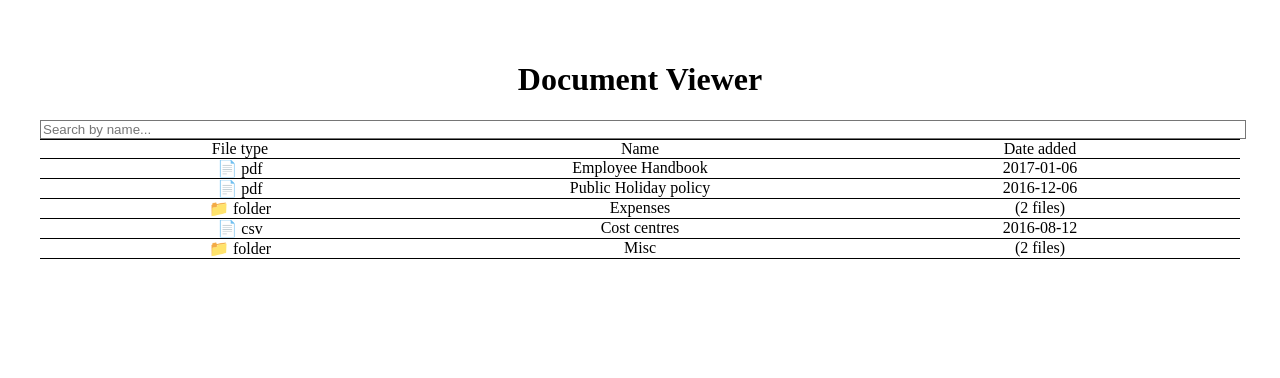
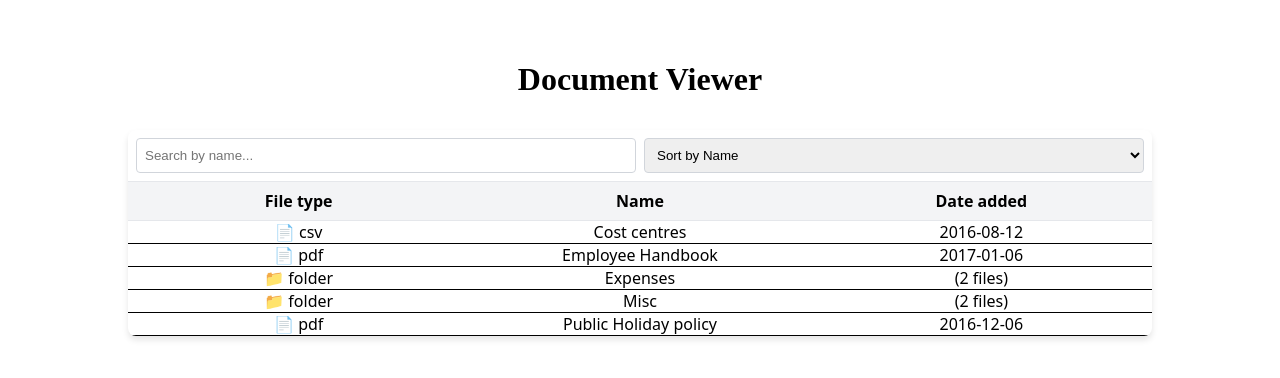
Before and after one commit to DarrenAPowell/bright, a React (Vite) app: page / in a window 1280 px wide. Shown: the top 378 px of the page. Built offline with nearby package versions, Linux system fonts and the light colour scheme.

Commit message:
Add sorting functionality by date and by name.

```diff
--- a/src/components/DocumentList/DocumentList.tsx
+++ b/src/components/DocumentList/DocumentList.tsx
@@ -1,5 +1,6 @@
-import React, {useState} from "react";
+import React, { useState } from "react";
 import FileDisplay from "../FileDisplay/FileDisplay";
+import "./styles.css";
 
 type FileItem = {
   type: string;
@@ -13,40 +14,59 @@ interface Props {
 }
 
 const DocumentList: React.FC<Props> = ({ items }) => {
+  const [query, setQuery] = useState("");
+  const [sortBy, setSortBy] = useState<"name" | "date">("name");
 
-  const [query, setQuery] = useState("");
-  const filteredItems = items.filter(item =>
+  const filteredItems = items.filter((item) =>
     item.name.toLowerCase().includes(query.toLowerCase())
   );
 
+  const sortedItems = [...filteredItems].sort((a, b) => {
+    if (sortBy === "name") {
+      return a.name.localeCompare(b.name);
+    } else if (sortBy === "date") {
+      const dateA = a.added ? new Date(a.added).getTime() : 0;
+      const dateB = b.added ? new Date(b.added).getTime() : 0;
+      return dateB - dateA;
+    }
+    return 0;
+  });
+
   return (
-    <div className="max-w-4xl mx-auto bg-white shadow rounded">
-    {/* Search input */}
-    <div className="p-2 border-b">
+    <div className="document-list">
+      {/* Search & Sort */}
+      <div className="document-list-controls">
         <input
           type="text"
           value={query}
-        onChange={e => setQuery(e.target.value)}
+          onChange={(e) => setQuery(e.target.value)}
           placeholder="Search by name..."
-        className="w-full p-2 border rounded"
         />
+
+        <select
+          value={sortBy}
+          onChange={(e) => setSortBy(e.target.value as "name" | "date")}
+        >
+          <option value="name">Sort by Name</option>
+          <option value="date">Sort by Date</option>
+        </select>
       </div>
 
       {/* Header */}
-    <div className="grid grid-cols-3 gap-4 p-2 font-bold border-b bg-gray-100">
+      <div className="document-list-header">
         <div>File type</div>
         <div>Name</div>
         <div>Date added</div>
       </div>
 
       {/* File rows */}
-    {filteredItems.map((item, idx) => (
+      {sortedItems.map((item, idx) => (
         <FileDisplay key={idx} item={item} />
       ))}
 
-    {/* Optional: show message if no results */}
-    {filteredItems.length === 0 && (
-      <div className="p-4 text-center text-gray-500">No files found.</div>
+      {/* No results message */}
+      {sortedItems.length === 0 && (
+        <div className="document-list-empty">No files found.</div>
       )}
     </div>
   );
--- /dev/null
+++ b/src/components/DocumentList/styles.css
@@ -0,0 +1,51 @@
+.document-list {
+  max-width: 64rem; /* 1024px */
+  margin: 2rem auto;
+  background: white;
+  box-shadow: 0 4px 6px rgba(0, 0, 0, 0.1);
+  border-radius: 0.5rem;
+  overflow: hidden;
+  font-family: system-ui, sans-serif;
+}
+
+/* Search & Sort Container */
+.document-list-controls {
+  display: flex;
+  flex-direction: column;
+  gap: 0.5rem;
+  padding: 0.5rem;
+  border-bottom: 1px solid #e5e7eb; /* gray-200 */
+}
+
+@media (min-width: 768px) {
+  .document-list-controls {
+    flex-direction: row;
+    justify-content: space-between;
+  }
+}
+
+.document-list-controls input,
+.document-list-controls select {
+  padding: 0.5rem;
+  border: 1px solid #d1d5db; /* gray-300 */
+  border-radius: 0.25rem;
+  flex: 1;
+}
+
+/* Header Row */
+.document-list-header {
+  display: grid;
+  grid-template-columns: repeat(3, 1fr);
+  gap: 1rem;
+  padding: 0.5rem;
+  font-weight: bold;
+  border-bottom: 1px solid #e5e7eb;
+  background-color: #f3f4f6; /* gray-100 */
+}
+
+/* No results message */
+.document-list-empty {
+  padding: 1rem;
+  text-align: center;
+  color: #6b7280; /* gray-500 */
+}
```
Lines whose indentation alone changed are shown as unchanged.
